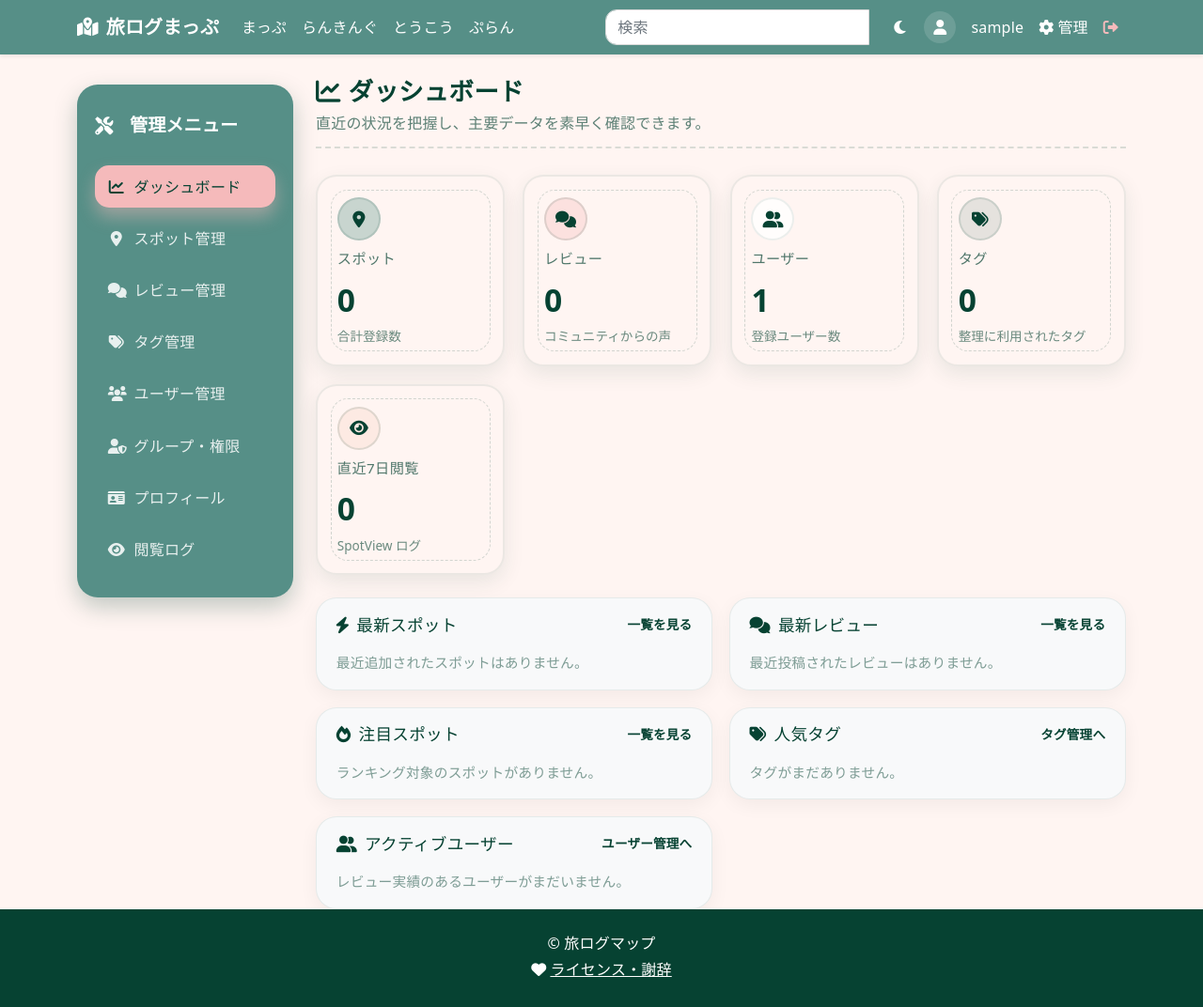
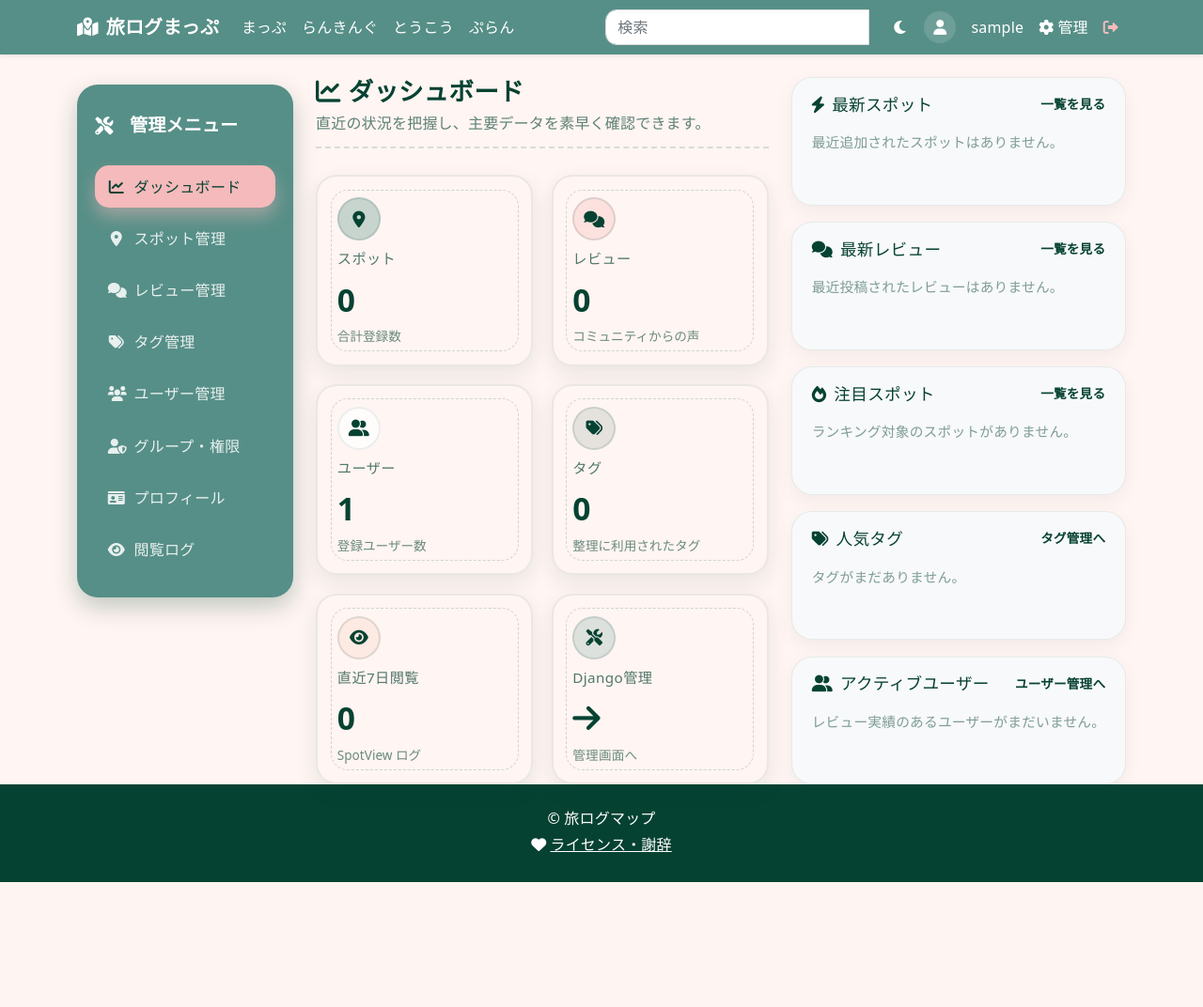
Before and after one commit to Berry7028/TripLog, a Django app: page /manage/ in a window 1280 px wide. Shown: the whole page at 94% size. After the commit the page ends 939 px from the top, so only its background shows below. Run offline with Django 5.2, Linux system fonts and the light colour scheme; the visitor is signed in with stand-in values (Sample User, id 1); data comes from the database, SQL or seed files in the repository; data that the repository does not hold is empty; some web fonts are replaced.

Commit message:
feat: ダッシュボードにDjango管理へのリンクを追加

```diff
--- a/manage_admin/templates/manage_admin/dashboard.html
+++ b/manage_admin/templates/manage_admin/dashboard.html
@@ -38,6 +38,15 @@
         <div class="metric-label">直近7日閲覧</div>
         <div class="metric-value">{{ views_last_week }}</div>
         <div class="metric-footer">SpotView ログ</div>
+    </div>
+        <div class="metric-card">
+            <a href="/admin/" class="metric-link" style="text-decoration:none;">
+            <div class="metric-icon metric-icon--admin"><i class="fas fa-tools"></i></div>
+            <div class="metric-label">Django管理</div>
+            <div class="metric-value"><i class="fas fa-arrow-right"></i></div>
+            <div class="metric-footer">管理画面へ</div>
+            </a>
+        </div>
     </div>
 </section>
 
```
